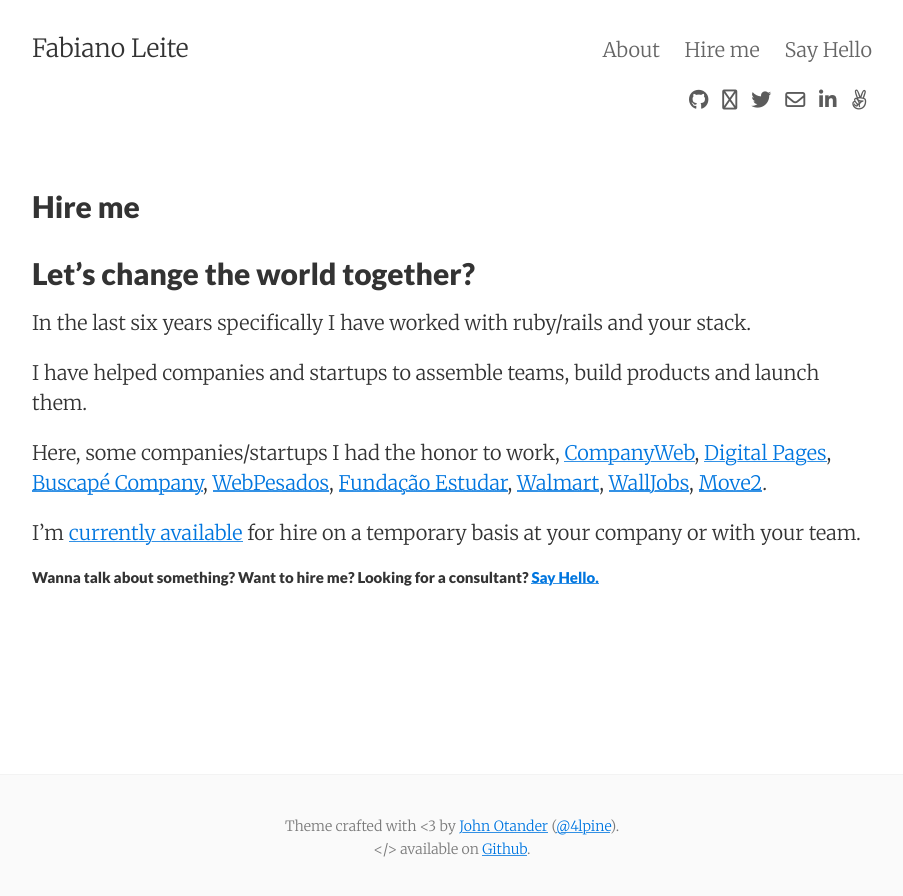
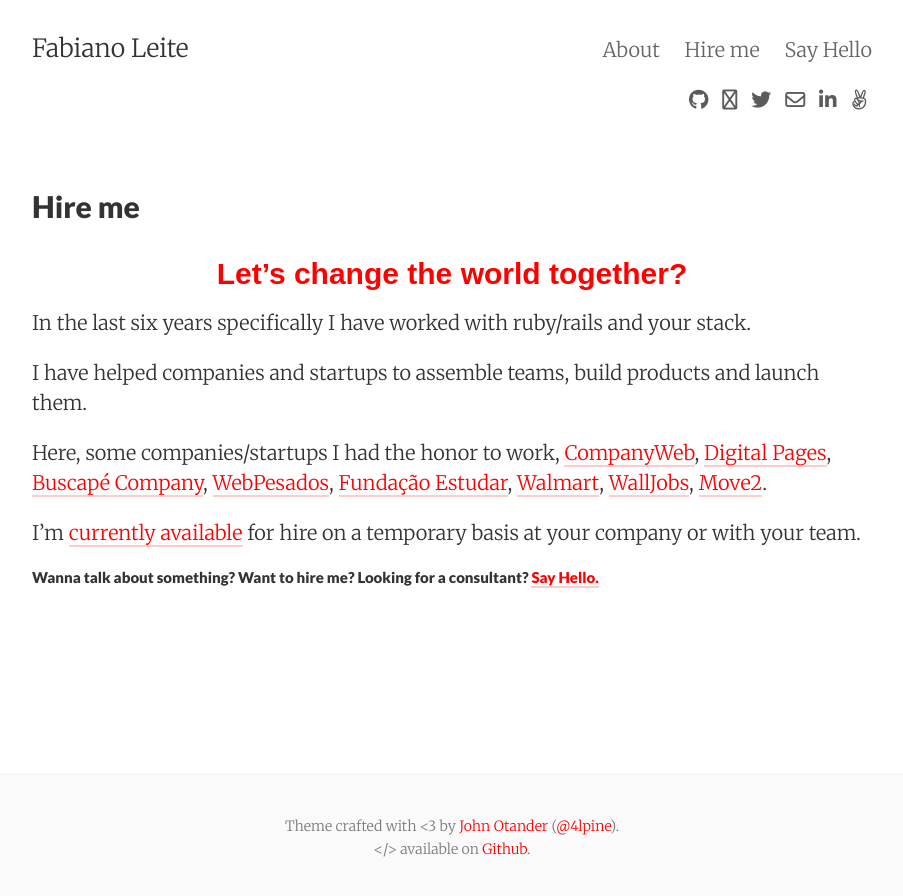
Before and after one commit to fabianoleittes/fabianoleittes.github.io, a Jekyll site: the page built from hire.md, in a window 1280 px wide. Shown: the top 896 px of the page, without its empty margins (188-1091 px from the left). Built offline with Jekyll 4.4.1, drawn with Linux system fonts in a browser that asks for light colours; nearby versions of some CDN libraries; comment, search, counter and statistics services are not loaded.

Commit message:
Add css to better h2 tag.

```diff
--- a/_includes/social_links.html
+++ b/_includes/social_links.html
@@ -26,7 +26,8 @@
       <a class="fa fa-envelope" href="mailto:{{ site.email }}" target="_blank"></a>
     {% endif %}
     {% if site.linkedin_username %}
-      <a class="fa fa-linkedin" href="https://www.linkedin.com/in/{{ site.linkedin_username }}" target="_blank"></a>
+      <a class="fa fa-linkedin" href="https://www.linkedin.com/in/{{
+        site.linkedin_username }}/en" target="_blank"></a>
     {% endif %}
     {% if site.angellist_username %}
       <a class="fa fa-angellist" href="https://angel.co/{{ site.angellist_username }}" target="_blank"></a>
--- a/_sass/_links.scss
+++ b/_sass/_links.scss
@@ -1,11 +1,11 @@
 a {
-  color: $link-color;
-  background-image: linear-gradient(to top,
-    rgba(0,0,0,0) 13%,
-    rgba($link-color,.8) 13%,
-    rgba($link-color,.8) 18%,
-    rgba(0,0,0,0) 17%
-  );
+  color: red;
+  // background-image: linear-gradient(to top,
+  //   rgba(0,0,0,0) 13%,
+  //   rgba($link-color,.8) 13%,
+  //   rgba($link-color,.8) 18%,
+  //   rgba(0,0,0,0) 17%
+  // );
   text-shadow: white 1px 0px 0px, white -1px 0px 0px;
 }
 
@@ -13,14 +13,14 @@
 a:focus,
 a:active {
   border: 0;
-  color: $link-hover-color;
+  // color: $link-hover-color;
   text-decoration: none;
-  background-image: linear-gradient(to top,
-    rgba(0,0,0,0) 13%,
-    rgba($link-hover-color,.8) 13%,
-    rgba($link-hover-color,.8) 17%,
-    rgba(0,0,0,0) 17%
-  );
+  // background-image: linear-gradient(to top,
+  //   rgba(0,0,0,0) 13%,
+  //   rgba($link-hover-color,.8) 13%,
+  //   rgba($link-hover-color,.8) 17%,
+  //   rgba(0,0,0,0) 17%
+  // );
   text-shadow: white 1px 0px 0px, white -1px 0px 0px;
 }
 
--- a/_sass/_posts.scss
+++ b/_sass/_posts.scss
@@ -2,10 +2,32 @@
 .posts {
   margin: 0;
 }
+.post h2 {
+  text-align: center;
+  font-weight: bold;
+  font-family: "Avenir Next LT W01 Bold", "Avenir Next", sans-serif;
+  word-break: break-word;
+  display: block;
+  font-size: 1.5em;
+  color: red;
+}
 
+.post a:hover {
+  border-color: red;
+}
+.post a {
+  text-decoration: none;
+  border-bottom: 2px solid #fcc;
+  -webkit-transition: border-color 0.2s ease;
+  -moz-transition: border-color 0.2s ease;
+  -ms-transition: border-color 0.2s ease;
+  -o-transition: border-color 0.2s ease;
+  transition: border-color 0.2s ease;
+}
 .posts .post {
   margin-bottom: 0.75em;
   border-bottom: thin solid #f3f3f3;
+  border-bottom: 2px solid #fcc;
 }
 
 .posts .post:last-child {
```
